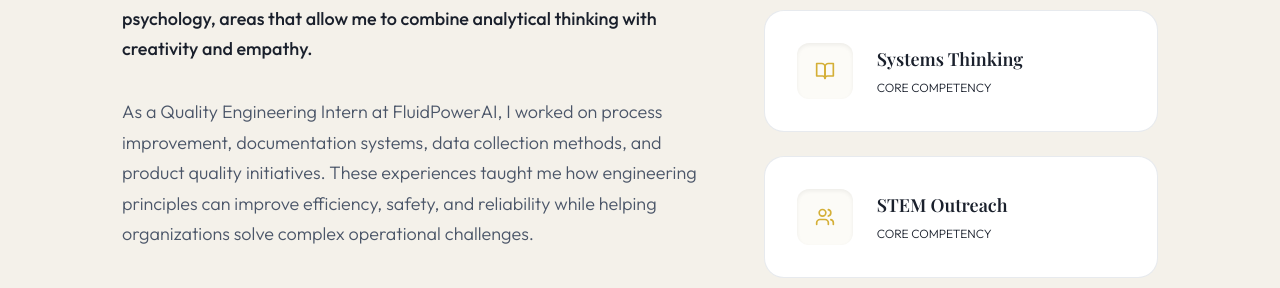
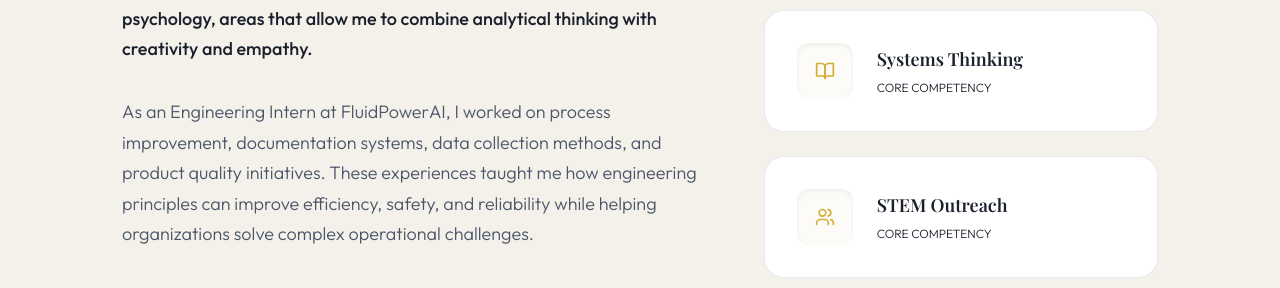
Before and after one commit to JahagirdarAmey/AryahiJogi, a React (Vite) app: page / in a window 1280 px wide. Shown: the part 1128-1416 px from the top of the page. Built offline with nearby package versions, Linux system fonts and the light colour scheme; a web font is replaced by a local one.

Commit message:
Update content.js
removed the word "quality"

```diff
--- a/src/data/content.js
+++ b/src/data/content.js
@@ -5,7 +5,7 @@ export const content = {
     title: "About Me",
     description: "My name is Aryahi Jogi, and I am a student at Scripps Ranch High School with a passion for engineering, problem-solving, and community impact. My interests span industrial engineering, human-centered design, and psychology, areas that allow me to combine analytical thinking with creativity and empathy.",
     details: [
-      "As a Quality Engineering Intern at FluidPowerAI, I worked on process improvement, documentation systems, data collection methods, and product quality initiatives. These experiences taught me how engineering principles can improve efficiency, safety, and reliability while helping organizations solve complex operational challenges.",
+      "As an Engineering Intern at FluidPowerAI, I worked on process improvement, documentation systems, data collection methods, and product quality initiatives. These experiences taught me how engineering principles can improve efficiency, safety, and reliability while helping organizations solve complex operational challenges.",
       "I am equally passionate about serving my community and inspiring future generations. As President of engineering club, a mentor and coach of middle school students for Science Olympiad, and leader of multiple outreach initiatives, I have worked to make STEM education more accessible to younger students.",
       "My goal is to continue combining engineering, leadership, and service to create positive and lasting impact."
     ]
```
